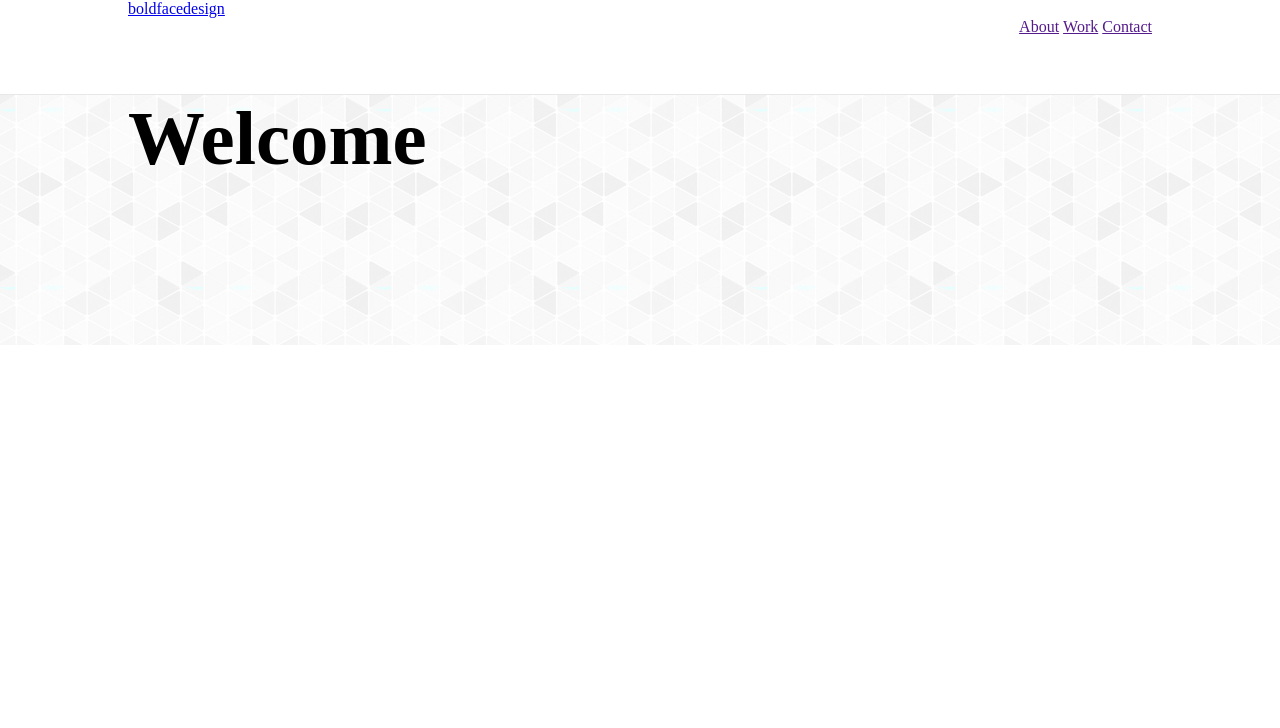
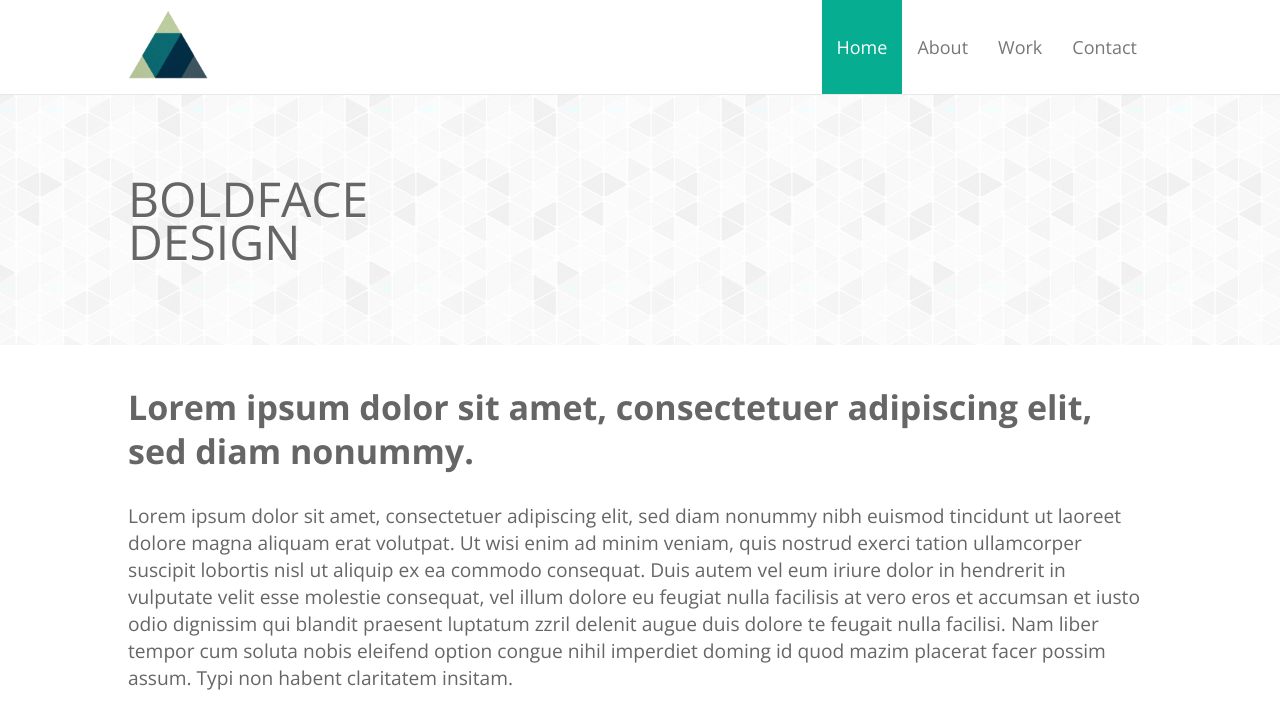
Before and after one commit to boldfacedesign/boldfacedesign.github.io, a website: page index.html in a window 1280 px wide. Drawn offline with nearby package versions, Linux system fonts and the light colour scheme.

Commit message:
set up som base layout and styles and get homepage looking good

```diff
--- a/index.html
+++ b/index.html
@@ -18,6 +18,7 @@
 
     <link rel="stylesheet" href="css/master.css">
     <script src="js/libs/modernizr/modernizr.js"></script>
+    <link href='http://fonts.googleapis.com/css?family=Open+Sans:400,300,600,700' rel='stylesheet' type='text/css'>
     <!--<script src="//cdnjs.cloudflare.com/ajax/libs/angular.js/1.2.16/angular.min.js"></script>
     <script src="//cdnjs.cloudflare.com/ajax/libs/polymer/0.3.2/platform.js"></script>
     <script src="//cdnjs.cloudflare.com/ajax/libs/polymer/0.3.2/polymer.js"></script>-->
@@ -32,6 +33,7 @@
 
             <nav class="menu">
                 <ul class="no-bullet">
+                    <li><a href="" class="active">Home</a></li>
                     <li><a href="">About</a></li>
                     <li><a href="">Work</a></li>
                     <li><a href="">Contact</a></li>
@@ -43,7 +45,15 @@
     <div class="main">
         <div class="welcome">
             <div class="width_bound">
-                <h1>Welcome</h1>
+                <h1>BOLDFACE<br>DESIGN</h1>
+            </div>
+        </div>
+
+        <div class="home_copy">
+            <div class="width_bound">
+                <h2>Lorem ipsum dolor sit amet, consectetuer adipiscing elit, sed diam nonummy.</h2>
+
+                <p>Lorem ipsum dolor sit amet, consectetuer adipiscing elit, sed diam nonummy nibh euismod tincidunt ut laoreet dolore magna aliquam erat volutpat. Ut wisi enim ad minim veniam, quis nostrud exerci tation ullamcorper suscipit lobortis nisl ut aliquip ex ea commodo consequat. Duis autem vel eum iriure dolor in hendrerit in vulputate velit esse molestie consequat, vel illum dolore eu feugiat nulla facilisis at vero eros et accumsan et iusto odio dignissim qui blandit praesent luptatum zzril delenit augue duis dolore te feugait nulla facilisi. Nam liber tempor cum soluta nobis eleifend option congue nihil imperdiet doming id quod mazim placerat facer possim assum. Typi non habent claritatem insitam.</p>
             </div>
         </div>
     </div>
--- a/sass/base/type.scss
+++ b/sass/base/type.scss
@@ -1,12 +1,26 @@
+html {
+    font-size: 62.5%;
+}
+
+body {
+    font-family: 'Open Sans', sans-serif;
+    color: #666;
+    font-size: 1.2rem;
+}
+
+a {
+    color: #777;
+}
 
 h1, .h1 {
-    font-size: 4.8em;
+    font-size: 4.8rem;
     margin-top: 0;
 }
 
 h2, .h2 {
-    font-size: 4em;
+    font-size: 3.4rem;
     margin-top: 0;
+    line-height: 1.3;
 }
 
 h3, .h3 {
--- a/sass/layout/layout.scss
+++ b/sass/layout/layout.scss
@@ -15,15 +15,60 @@ body {
 }
 
 .menu {
-    float: right;
+    position: absolute;
+    right: 0;
+    top: 0;
+    bottom: 0;
+    margin: auto;
+    height: 100%;
+
+    > ul {
+        height: 100%;
+        font-size: 0;
+    }
 
     li {
         display: inline-block;
+        height: 100%;
+
+        a {
+            display: block;
+            padding: 0 15px;
+            text-decoration: none;
+            font-weight: 300;
+            font-size: 18px;
+            -webkit-font-smoothing: antialiased;
+            height: 100%;
+            line-height: 95px;
+
+            &:hover,
+            &.active {
+                // background: #ffd000;
+                background: #07AD91;
+                // color: #333;
+                color: #fff;
+            }
+        }
+    }
+}
+
+.logo {
+    a {
+        position: relative;
+        display: inline-block;
+        text-indent: -9999px;
+        width: 80px;
+        height: 80px;
+        background: url(/images/logo.png) no-repeat center center;
+        background-size: 100% auto;
+        padding-top: 10px;
     }
 }
 
 .width_bound {
+    position: relative;
     width: 80%;
+    height: 100%;
     max-width: 1200px;
     margin: 0 auto;
 }
--- a/sass/pages/home.scss
+++ b/sass/pages/home.scss
@@ -2,6 +2,22 @@
 	display: block;
 	width: 100%;
 	height: 250px;
-	// background: #DDD;
 	background: url(/images/gplaypattern.png);
+
+	h1 {
+		position: absolute;
+		left: 0;
+		top: 50%;
+		transform: translateY(-50%);
+		line-height: 0.9;
+		font-weight: 300;
+		-webkit-font-smoothing: antialiased;
+		text-shadow: 0px 1px #FFFFFF;
+	}
 }
+
+.home_copy {
+	h2 {
+		padding-top: 4rem;
+	}
+}
```
Also changed, not shown: css/master.css, css/master.min.css, images/logo.jpg (added), images/logo.png (added).
